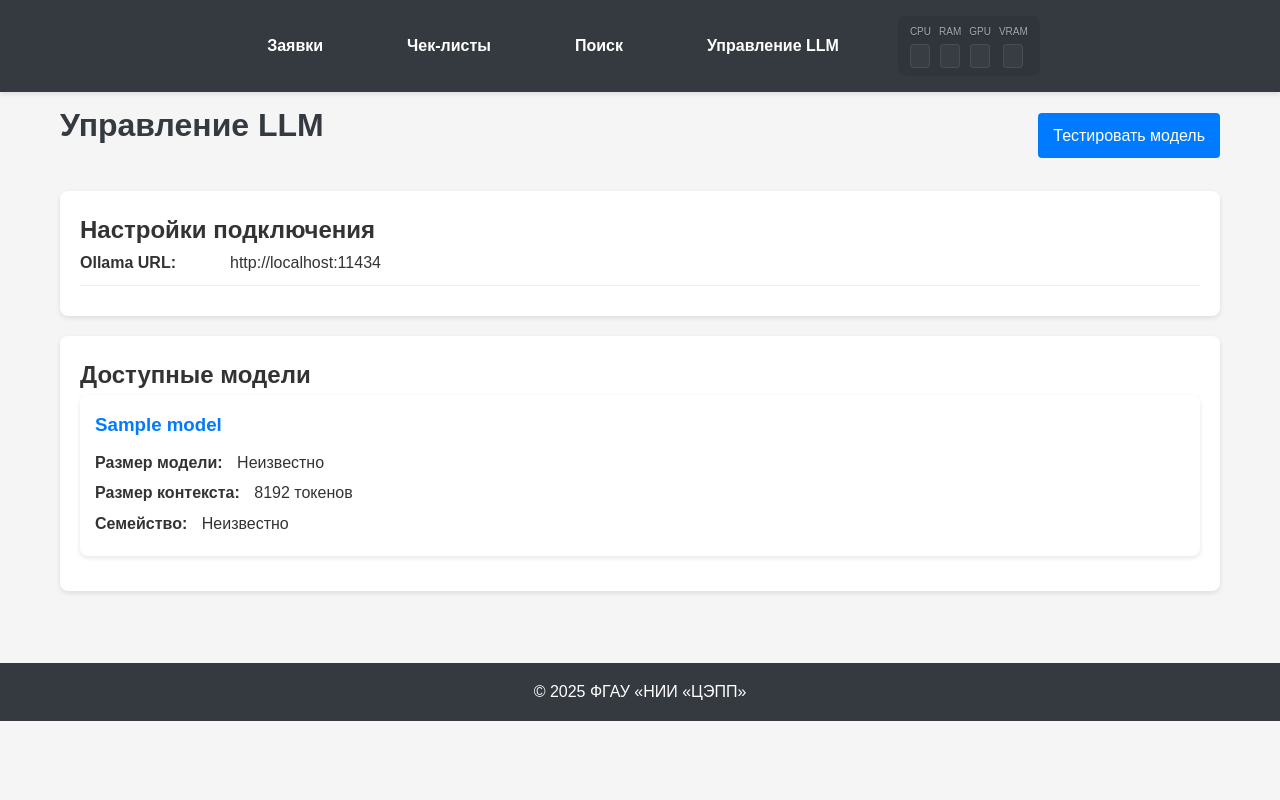
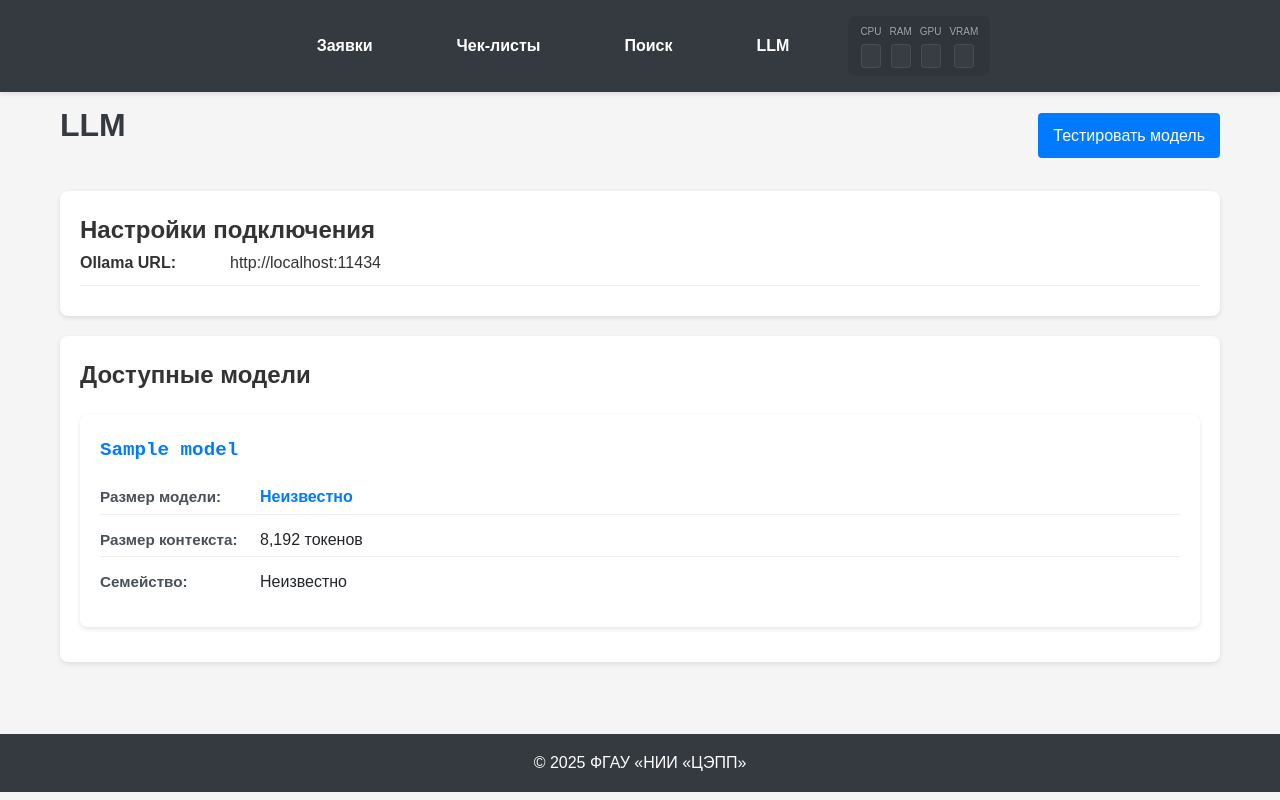
Before and after one commit to MasterVVK/neuro_expert, a Flask app: page /llm/ in a window 1280 px wide. Run offline with Flask 3, Linux system fonts and the light colour scheme; tables that the repository leaves empty hold one stand-in row (values such as "Sample post"); a database or web service that is not in the repository returns one stand-in record (values such as "Sample title"); data that the repository does not hold is empty.

Commit message:
Переработка Управление LLM

```diff
--- a/ppee-flask/app/blueprints/llm_management/routes.py
+++ b/ppee-flask/app/blueprints/llm_management/routes.py
@@ -1,7 +1,6 @@
 from flask import render_template, redirect, url_for, flash, request, jsonify, current_app
 from app.blueprints.llm_management import bp
 from app.services.fastapi_client import FastAPIClient
-import requests
 import logging
 
 logger = logging.getLogger(__name__)
@@ -12,23 +11,29 @@ def index():
     """Страница управления LLM через FastAPI"""
     try:
         client = FastAPIClient()
+
+        # Получаем список моделей
         available_models = client.get_llm_models()
 
-        # Получаем информацию о моделях
-        models_info = {}
-        # Упрощаем - просто показываем список моделей
-        for model_name in available_models:
-            models_info[model_name] = {
-                "context_length": 8192,  # Значение по умолчанию
-                "parameter_size": "Неизвестно",
-                "family": "Неизвестно"
-            }
+        # Получаем подробную информацию о моделях через FastAPI
+        models_info = client.get_llm_models_info()
+
+        # Если информация не получена, создаем базовую структуру
+        if not models_info:
+            models_info = {}
+            for model_name in available_models:
+                models_info[model_name] = {
+                    "parameter_size": "Неизвестно",
+                    "context_length": 8192,
+                    "family": "Неизвестно"
+                }
 
         return render_template('llm_management/index.html',
                                title='Управление LLM',
                                available_models=available_models,
                                models_info=models_info,
                                ollama_url=current_app.config['OLLAMA_URL'])
+
     except Exception as e:
         logger.error(f"Ошибка при получении информации о моделях: {str(e)}")
         return render_template('llm_management/index.html',
@@ -53,23 +58,20 @@ def test():
             # Тестируем модель через FastAPI
             client = FastAPIClient()
 
-            # Отправляем запрос
-            response = requests.post(f"{client.base_url}/llm/process", json={
-                "model_name": model_name,
-                "prompt": prompt,
-                "context": "",  # При тестировании нет контекста
-                "parameters": {
+            # Используем метод process_llm_query вместо прямого HTTP запроса
+            response = client.process_llm_query(
+                model_name=model_name,
+                prompt=prompt,
+                context="",  # При тестировании нет контекста
+                parameters={
                     'temperature': temperature,
                     'max_tokens': max_tokens,
                     'context_length': context_length
-                },
-                "query": None
-            })
+                }
+            )
 
-            if response.status_code == 200:
-                llm_response = response.json()["response"]
-            else:
-                raise Exception(f"FastAPI вернул ошибку: {response.text}")
+            # Извлекаем ответ
+            llm_response = response.get("response", "Нет ответа от модели")
 
             return render_template('llm_management/test.html',
                                    title='Тест LLM',
@@ -80,6 +82,7 @@ def test():
                                    context_length=context_length,
                                    response=llm_response,
                                    available_models=client.get_llm_models())
+
         except Exception as e:
             logger.error(f"Ошибка при тестировании модели: {str(e)}")
             flash(f"Ошибка при тестировании модели: {str(e)}", "error")
@@ -90,7 +93,7 @@ def test():
         available_models = client.get_llm_models()
     except Exception as e:
         logger.error(f"Ошибка при получении списка моделей: {str(e)}")
-        available_models = ['gemma3:27b', 'llama3:8b', 'mistral:7b']
+        available_models = []
 
     return render_template('llm_management/test.html',
                            title='Тест LLM',
@@ -106,33 +109,44 @@ def model_info():
         return jsonify({'error': 'Не указано имя модели'}), 400
 
     try:
-        # Получаем список моделей через FastAPI
         client = FastAPIClient()
-        models = client.get_llm_models()
 
-        if model_name in models:
-            # Возвращаем базовую информацию
-            # В будущем можно расширить, запросив детальную информацию у FastAPI
-            context_length = 8192  # Значение по умолчанию
+        # Получаем информацию о всех моделях
+        models_info = client.get_llm_models_info()
 
-            # Определяем контекст на основе имени модели
-            if "gemma3" in model_name.lower():
-                context_length = 8192
-            elif "llama3" in model_name.lower():
-                context_length = 8192
-            elif "mixtral" in model_name.lower():
-                context_length = 32768
-            elif "phi3" in model_name.lower():
-                context_length = 4096
+        if model_name in models_info:
+            model_data = models_info[model_name]
 
             return jsonify({
                 'name': model_name,
-                'context_length': context_length,
-                'parameters': context_length,  # Для обратной совместимости
-                'family': 'Неизвестно'
+                'context_length': model_data.get('context_length', 8192),
+                'parameters': model_data.get('context_length', 8192),  # Для обратной совместимости
+                'parameter_size': model_data.get('parameter_size', 'Неизвестно'),
+                'family': model_data.get('family', 'Неизвестно'),
+                'quantization': model_data.get('quantization', 'Неизвестно'),
+                'size_gb': model_data.get('size_gb')
             })
 
-        return jsonify({'error': 'Модель не найдена'}), 404
+        # Если модель не найдена, пробуем получить детальную информацию
+        model_details = client.get_model_details(model_name)
+        if model_details:
+            return jsonify({
+                'name': model_name,
+                'context_length': model_details.get('context_length', 8192),
+                'parameters': model_details.get('context_length', 8192),
+                'parameter_size': model_details.get('details', {}).get('parameter_size', 'Неизвестно'),
+                'family': model_details.get('details', {}).get('family', 'Неизвестно'),
+                'quantization': model_details.get('details', {}).get('quantization_level', 'Неизвестно')
+            })
+
+        # Если ничего не найдено, возвращаем значения по умолчанию
+        return jsonify({
+            'name': model_name,
+            'context_length': 8192,
+            'parameters': 8192,
+            'parameter_size': 'Неизвестно',
+            'family': 'Неизвестно'
+        })
 
     except Exception as e:
         logger.error(f"Ошибка при получении информации о модели: {str(e)}")
--- a/ppee-flask/app/templates/base.html
+++ b/ppee-flask/app/templates/base.html
@@ -369,7 +369,7 @@
                 <li><a href="{{ url_for('applications.index') }}">Заявки</a></li>
                 <li><a href="{{ url_for('checklists.index') }}">Чек-листы</a></li>
                 <li><a href="{{ url_for('search.index') }}">Поиск</a></li>
-                <li><a href="{{ url_for('llm_management.index') }}">Управление LLM</a></li>
+                <li><a href="{{ url_for('llm_management.index') }}">LLM</a></li>
             </ul>
         </nav>
 
--- a/ppee-flask/app/templates/llm_management/index.html
+++ b/ppee-flask/app/templates/llm_management/index.html
@@ -2,7 +2,7 @@
 
 {% block content %}
     <div class="page-header">
-        <h1>Управление LLM</h1>
+        <h1>LLM</h1>
         <a href="{{ url_for('llm_management.test') }}" class="button">Тестировать модель</a>
     </div>
 
@@ -37,52 +37,54 @@
                                     <p class="model-error">{{ models_info[model_name]['error'] }}</p>
                                 {% else %}
                                     <div class="model-details">
-                                        {% if models_info[model_name].get('parameter_size') %}
+                                        <div class="model-detail">
+                                            <span class="detail-label">Размер модели:</span>
+                                            <span class="detail-value">{{ models_info[model_name].get('parameter_size', 'Неизвестно') }}</span>
+                                        </div>
+
+                                        <div class="model-detail">
+                                            <span class="detail-label">Размер контекста:</span>
+                                            <span class="detail-value">{{ "{:,}".format(models_info[model_name].get('context_length', 8192)) }} токенов</span>
+                                        </div>
+
+                                        {% if models_info[model_name].get('quantization') and models_info[model_name].get('quantization') != 'Неизвестно' %}
                                             <div class="model-detail">
-                                                <span class="detail-label">Размер модели:</span>
-                                                <span class="detail-value">{{ models_info[model_name]['parameter_size'] }}</span>
+                                                <span class="detail-label">Квантизация:</span>
+                                                <span class="detail-value">{{ models_info[model_name]['quantization'] }}</span>
                                             </div>
                                         {% endif %}
 
-                                        {% if 'parameters' in models_info[model_name] and 'context_length' in models_info[model_name]['parameters'] %}
+                                        <div class="model-detail">
+                                            <span class="detail-label">Семейство:</span>
+                                            <span class="detail-value">{{ models_info[model_name].get('family', 'Неизвестно') }}</span>
+                                        </div>
+
+                                        {% if models_info[model_name].get('size_gb') %}
                                             <div class="model-detail">
-                                                <span class="detail-label">Размер контекста:</span>
-                                                <span class="detail-value">{{ models_info[model_name]['parameters']['context_length'] }} токенов</span>
-                                            </div>
-                                        {% elif 'context_length' in models_info[model_name] %}
-                                            <div class="model-detail">
-                                                <span class="detail-label">Размер контекста:</span>
-                                                <span class="detail-value">{{ models_info[model_name]['context_length'] }} токенов</span>
+                                                <span class="detail-label">Размер файла:</span>
+                                                <span class="detail-value">{{ models_info[model_name]['size_gb'] }} GB</span>
                                             </div>
                                         {% endif %}
 
-                                        {% if models_info[model_name].get('family') %}
+                                        {% if models_info[model_name].get('format') %}
                                             <div class="model-detail">
-                                                <span class="detail-label">Семейство:</span>
-                                                <span class="detail-value">{{ models_info[model_name]['family'] }}</span>
+                                                <span class="detail-label">Формат:</span>
+                                                <span class="detail-value">{{ models_info[model_name]['format'].upper() }}</span>
                                             </div>
                                         {% endif %}
 
-                                        {% if models_info[model_name].get('modelfile') %}
-                                            <div class="model-detail model-file-section">
-                                                <span class="detail-label">Modelfile:</span>
-                                                <button class="toggle-modelfile" onclick="toggleModelfile('modelfile-{{ loop.index }}')">Показать/скрыть</button>
-                                                <div id="modelfile-{{ loop.index }}" class="modelfile-content" style="display: none;">
-                                                    <pre>{{ models_info[model_name]['modelfile'] }}</pre>
-                                                </div>
-                                            </div>
-                                        {% endif %}
-
-                                        {% if models_info[model_name].get('size') %}
+                                        {% if models_info[model_name].get('modified_at') %}
                                             <div class="model-detail">
-                                                <span class="detail-label">Размер файла:</span>
-                                                <span class="detail-value">{{ (models_info[model_name]['size'] / (1024*1024*1024))|round(2) }} GB</span>
+                                                <span class="detail-label">Обновлено:</span>
+                                                <span class="detail-value">{{ models_info[model_name]['modified_at'][:10] }}</span>
                                             </div>
                                         {% endif %}
                                     </div>
                                 {% endif %}
                             {% else %}
-                                <p>Загрузка информации...</p>
+                                <div class="model-details">
+                                    <p class="loading-message">Загрузка информации...</p>
+                                </div>
                             {% endif %}
                         </div>
                     {% endfor %}
@@ -93,46 +95,110 @@
         </div>
     </div>
 
-    <script>
-        function toggleModelfile(id) {
-            const modelfileContent = document.getElementById(id);
-            if (modelfileContent.style.display === 'none') {
-                modelfileContent.style.display = 'block';
-            } else {
-                modelfileContent.style.display = 'none';
-            }
+    <style>
+        .llm-settings {
+            margin-top: 20px;
         }
-    </script>
 
-    <style>
-        .model-file-section {
+        .models-list {
+            display: grid;
+            gap: 20px;
+            margin-top: 20px;
+        }
+
+        .model-item {
+            background-color: white;
+            border-radius: 8px;
+            padding: 20px;
+            box-shadow: 0 2px 5px rgba(0, 0, 0, 0.1);
+            transition: transform 0.2s ease, box-shadow 0.2s ease;
+        }
+
+        .model-item:hover {
+            transform: translateY(-2px);
+            box-shadow: 0 4px 10px rgba(0, 0, 0, 0.15);
+        }
+
+        .model-item h3 {
+            margin: 0 0 15px 0;
+            color: #007bff;
+            font-size: 1.2em;
+            font-family: 'Courier New', monospace;
+        }
+
+        .model-details {
             margin-top: 10px;
         }
 
-        .toggle-modelfile {
-            padding: 5px 10px;
-            background-color: #f0f0f0;
-            border: 1px solid #ddd;
-            border-radius: 4px;
-            cursor: pointer;
-            font-size: 0.9em;
+        .model-detail {
+            margin-bottom: 8px;
+            display: flex;
+            align-items: center;
+            padding: 4px 0;
+            border-bottom: 1px solid #f0f0f0;
         }
 
-        .modelfile-content {
-            margin-top: 10px;
-            max-height: 200px;
-            overflow-y: auto;
-            background-color: #f5f5f5;
-            padding: 10px;
-            border-radius: 4px;
-            border: 1px solid #ddd;
+        .model-detail:last-child {
+            border-bottom: none;
         }
 
-        .modelfile-content pre {
-            margin: 0;
-            white-space: pre-wrap;
-            font-family: monospace;
-            font-size: 0.9em;
+        .detail-label {
+            font-weight: 600;
+            margin-right: 10px;
+            min-width: 150px;
+            color: #495057;
+            font-size: 0.95em;
+        }
+
+        .detail-value {
+            color: #212529;
+            font-weight: 400;
+        }
+
+        /* Особый стиль для размера модели */
+        .model-detail:first-child .detail-value {
+            font-weight: 600;
+            color: #007bff;
+        }
+
+        .loading-message {
+            color: #6c757d;
+            font-style: italic;
+        }
+
+        .model-error {
+            color: #dc3545;
+            font-style: italic;
+        }
+
+        .alert-error {
+            background-color: #f8d7da;
+            border: 1px solid #f5c6cb;
+            color: #721c24;
+            padding: 15px;
+            border-radius: 4px;
+            margin-bottom: 20px;
+        }
+
+        .alert-error p {
+            margin: 5px 0;
+        }
+
+        .alert-error strong {
+            font-weight: bold;
+        }
+
+        /* Адаптивность для мобильных */
+        @media (max-width: 768px) {
+            .model-detail {
+                flex-direction: column;
+                align-items: flex-start;
+            }
+
+            .detail-label {
+                min-width: auto;
+                margin-bottom: 4px;
+            }
         }
     </style>
 {% endblock %}
```
Also changed, not shown: ppee-flask/app/services/fastapi_client.py (+46 -0 lines).
